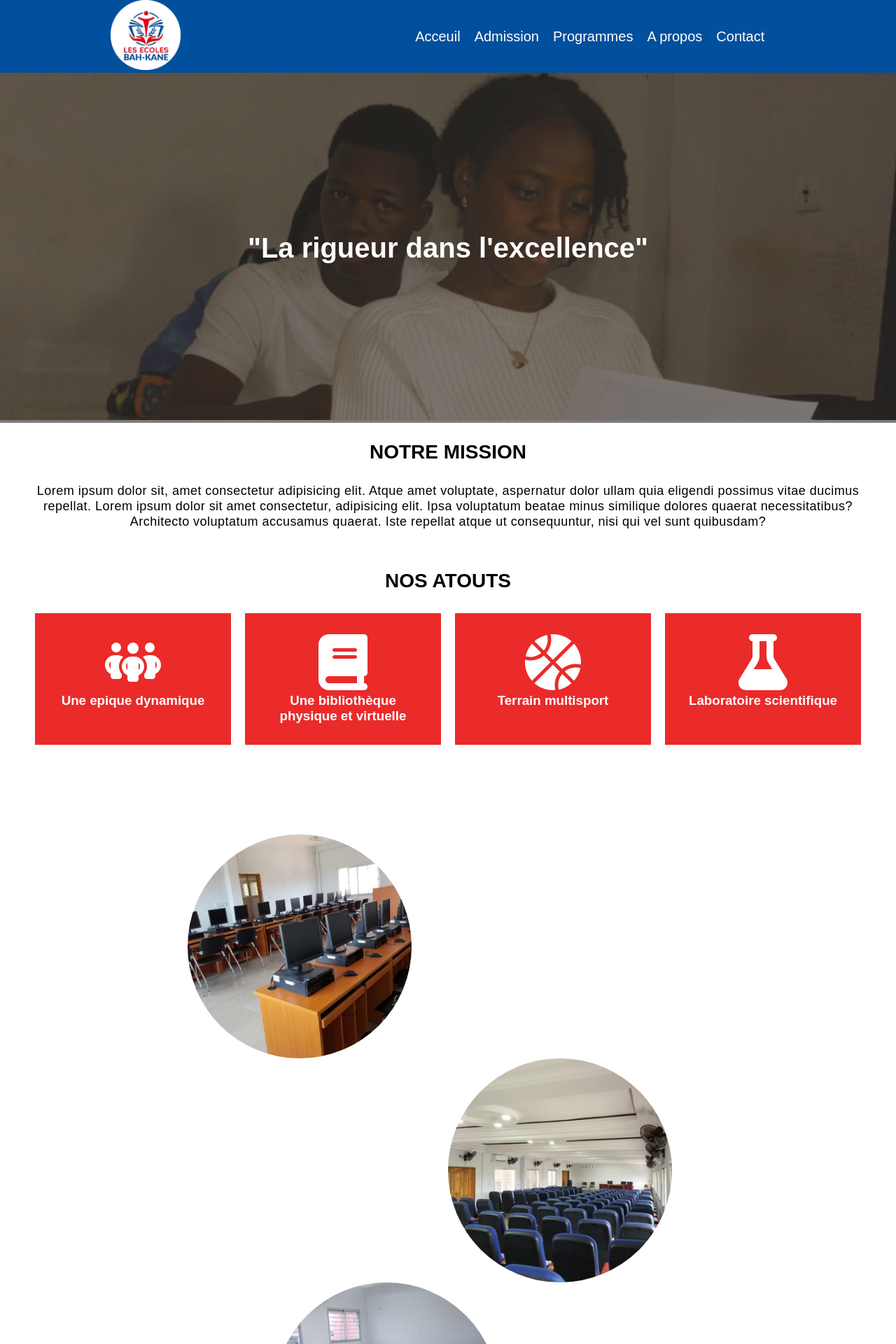
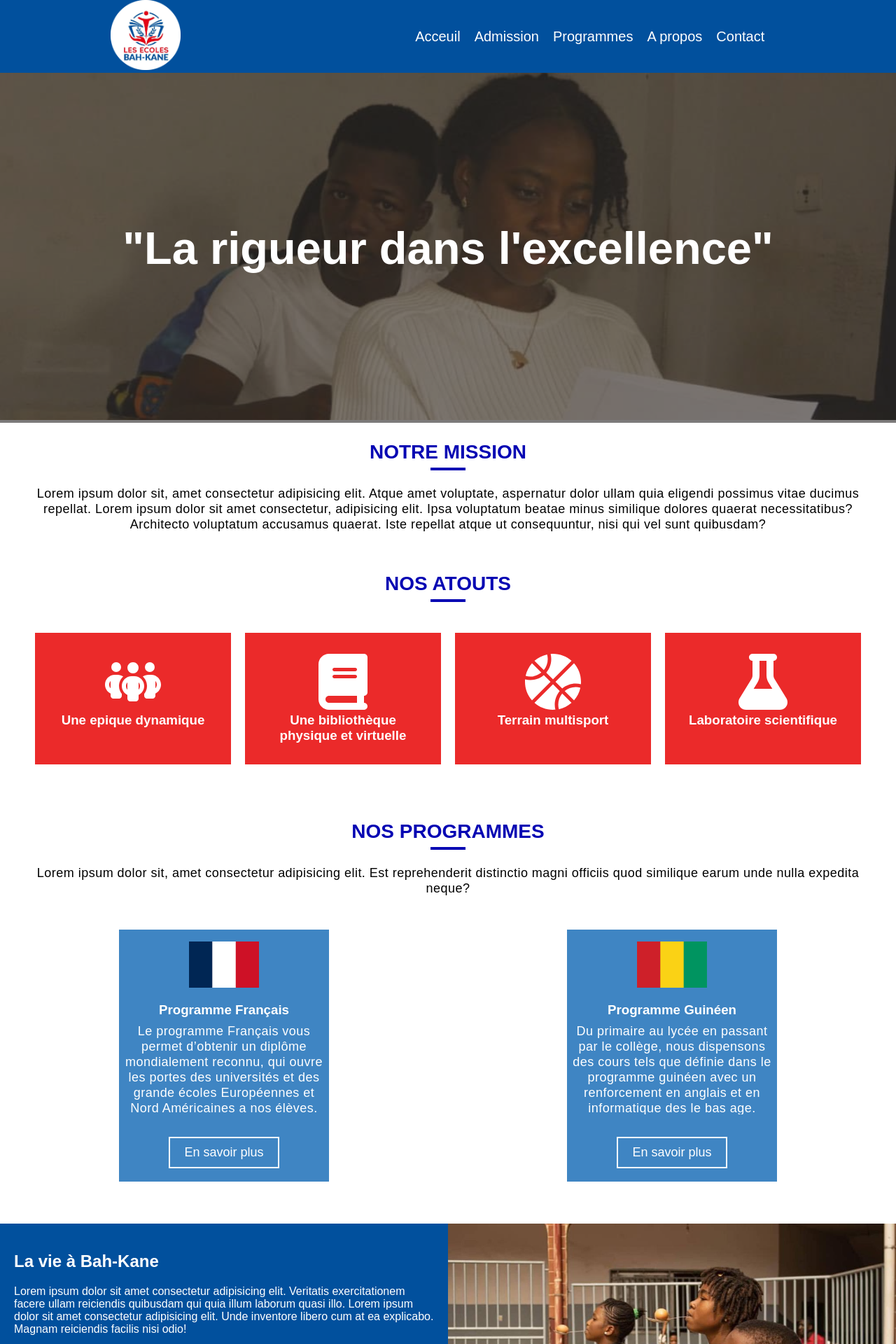
Before and after one commit to NormalGuy42/School-website, a PHP site: the page made by Lycée-primaire/index.html in a window 1280 px wide. Shown: the top 1920 px of the page at 70% size. Run offline with PHP 8.4, Linux system fonts and the light colour scheme.

Commit message:
New commit

```diff
--- a/Lycée-primaire/index.html
+++ b/Lycée-primaire/index.html
@@ -70,7 +70,7 @@
             text-align: center;
         }
         .presentation h2{
-            font-size: 40px;
+            font-size: 65px;
         }
         .header_content{
             position: relative;
@@ -85,6 +85,15 @@
         .content h1{
             margin: 10px 0 20px;
             font-size: 28px;
+            color: #0505b3;
+        }
+        .content .underline{
+            height: 4px;
+            width: 50px;
+            margin: 0 auto;
+            background-color: #0505b3;
+            position: relative;
+            top: -14px;
         }
         .content p{
             line-height: 22px;
@@ -110,12 +119,68 @@
             height: 80px;
             width: 80px;
         }
-        /*Organitsation*/
-        p.organisation{
-            text-align: start;
+        /*Content grid end*/
+        /*Programmes start*/
+        .program_grid{
+            display: grid;
+            grid-template-columns: repeat(auto-fit,300px);
+            justify-content: space-around;
+            margin: 40px auto;
+            gap: 40px;
+        }
+        .program_box{
+            height: 360px;
+            background-color: #1e70b9d9;
+            color: white;
+        }
+        .program_box img{
+            height: 100px;
+            width: 100px;
+            object-fit: contain;
+        }
+        .program_box p{
+            max-height: 122px;
+            overflow: hidden;
+            text-align: center !important;
+        }
+        .program_box a{
+            text-decoration: none;
+        }
+        .program_box button{
+            background-color: transparent;
+            color: white;
+            border: 2px solid white;
+            font-size: 18px;
+            width: max-content;
+            margin: 0 auto;
+            position: relative;
+            top: 32px;
+        }
+        /*Programmes end*/
+        /*Vie etudiante start*/
+        .flex{
+            display: flex;
+            height: fit-content;
+            flex-direction: row-reverse;
+            padding-bottom: 100px;
+            background-color: #01509d;
+            color: white;
+        }
+        .flex .box{
+            width: 50%;
+        }
+        .flex .box:last-child{
             padding: 20px;
+            box-sizing: border-box;
         }
-        /*Content grid*/
+        .flex h2{
+            margin: 20px 0;
+        }
+        .flex img{
+            width: 100%;
+            object-fit: cover;
+        }
+        /*Vie etudiante end*/
         .content .circular img{
             border-radius: 50%;
             width: 320px;
@@ -144,13 +209,26 @@
                 width: 100%;
             }
             .presentation h2{
-                font-size: 30px;
+                font-size: 42px;
             }
             .header_content{
                 top: -500px;
             }
+            .content p{
+                text-align: start;
+            }
             .content_grid{
                 grid-template-columns: repeat(auto-fit,280px);
+            }
+            /*Flex*/
+            .flex{
+                flex-direction: column;
+            }
+            .flex .box{
+                width: 100%;
+            }
+            .flex img{
+                width: 100%;
             }
             /*Images*/
             .content .circular img{
@@ -162,6 +240,9 @@
             .content .circular img:nth-child(3){left: 20%;}
         }
         @media (max-width:420px) {
+            .presentation h2{
+                font-size: 36px;
+            }
             .content{padding: 15px 0;}
             .content .circular img:nth-child(1){left: 10px;}
             .content .circular img:nth-child(2){left: 50px;}
@@ -220,6 +301,7 @@
     <section class="main_content">
         <div class="content">
             <h1>NOTRE MISSION</h1>
+            <div class="underline"></div>
             <p>Lorem ipsum dolor sit, amet consectetur adipisicing elit.
                 Atque amet voluptate, aspernatur dolor ullam quia eligendi possimus vitae ducimus repellat.
                 Lorem ipsum dolor sit amet consectetur, adipisicing elit. Ipsa voluptatum beatae minus similique
@@ -228,6 +310,7 @@
         </div>
         <div class="content">
             <h1>NOS ATOUTS</h1>
+            <div class="underline"></div>
             <div class="content_grid">
                 <div class="box">
                     <svg xmlns="http://www.w3.org/2000/svg" viewBox="0 0 640 512">
@@ -279,11 +362,47 @@
             </div>
         </div>
         <div class="content">
-            <div class="flex">
-                <div class="box">
-                    <img src="" alt="">
+            <h1>NOS PROGRAMMES</h1>
+            <div class="underline"></div>
+            <p>Lorem ipsum dolor sit, amet consectetur adipisicing elit.
+                Est reprehenderit distinctio magni officiis quod similique earum unde nulla expedita neque?</p>
+            <div class="program_grid">
+                <div class="program_box">
+                    <img src="../assets/french flag.png" alt="">
+                    <h3>Programme Français</h3>
+                    <p>
+                        Le programme Français vous permet d’obtenir un diplôme mondialement reconnu, qui ouvre
+                        les portes des universités et des grande écoles Européennes et Nord Américaines a nos élèves.
+                    </p>
+                    <a href="program.html">
+                        <button>En savoir plus</button>
+                    </a>
                 </div>
-                <div class="box"></div>
+                <div class="program_box">
+                    <img src="../assets/Flag-Guinea.webp" alt="">
+                    <h3>Programme Guinéen</h3>
+                    <p>
+                        Du primaire au lycée en passant par le collège, nous dispensons des cours tels que définie
+                        dans le programme guinéen avec un renforcement en anglais et en informatique des le bas age.
+                    </p>
+                    <a href="program.html">
+                        <button>En savoir plus</button>
+                    </a>
+                </div>
+            </div>
+        </div>
+        <div class="flex">
+            <div class="box">
+                <img src="../assets/egg.jpeg" alt="">
+            </div>
+            <div class="box">
+                <h2>La vie à Bah-Kane</h2>
+                <p>
+                    Lorem ipsum dolor sit amet consectetur adipisicing elit. Veritatis
+                    exercitationem facere ullam reiciendis quibusdam qui quia illum laborum quasi illo.
+                    Lorem ipsum dolor sit amet consectetur adipisicing elit. Unde inventore libero cum at ea explicabo.
+                    Magnam reiciendis facilis nisi odio!
+                </p>
             </div>
         </div>
          <div class="content">
--- a/Lycée-primaire/style.css
+++ b/Lycée-primaire/style.css
@@ -130,8 +130,8 @@ footer .block img{
 
 footer .social_block{
     display: flex;
-    justify-content: space-between;
-    gap: 8px;
+    justify-content: center;
+    gap: 40px;
 }
 footer .svg_container{
     border-radius: 7px;
```
Also changed, not shown: assets/egg.jpeg (added).
